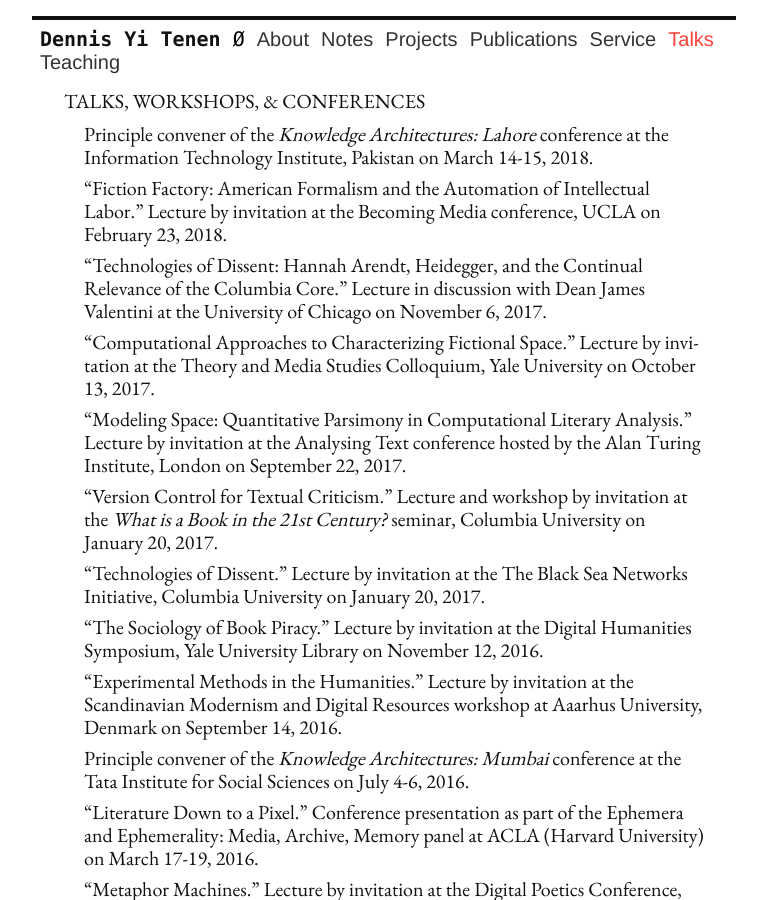
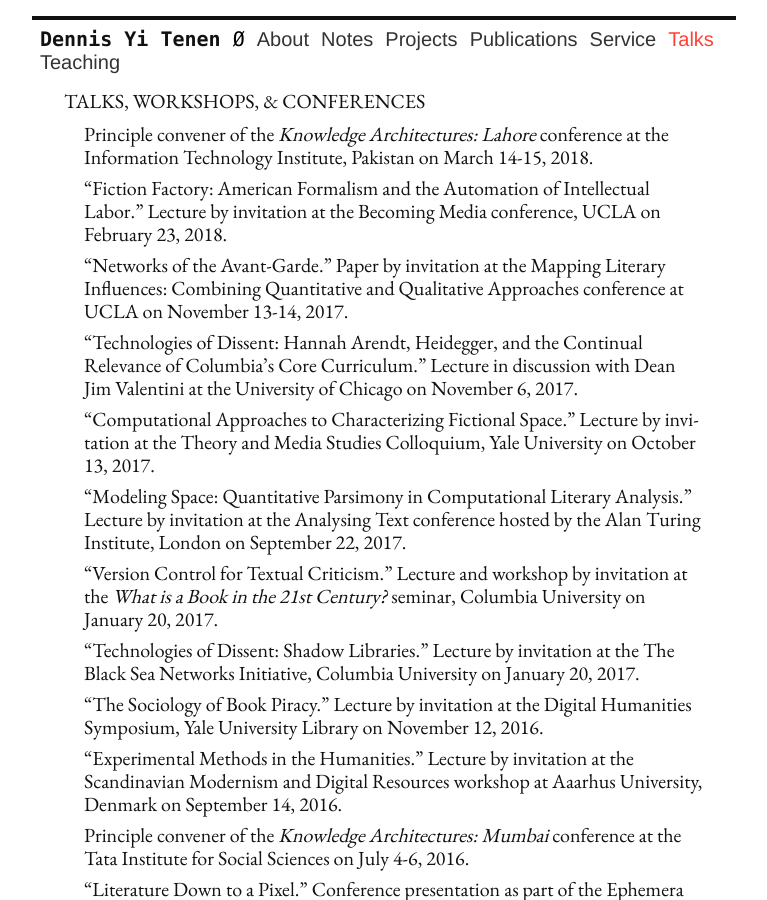
Before and after one commit to denten/denten.github.io, a Jekyll site: the page built from _pages/talks.md, in a window 1280 px wide and 900 px high. Shown: the whole window, without its empty margins (256-1023 px from the left). Built offline with Jekyll 4.4.1, drawn with Linux system fonts in a browser that asks for light colours; nearby versions of some CDN libraries; library files that are not in the unit come from our copies.

Commit message:
update talk list

```diff
--- a/_includes/CV/06-talks.md
+++ b/_includes/CV/06-talks.md
@@ -5,9 +5,12 @@
   the Information Technology Institute, Pakistan on March 14-15, 2018.
 - "Fiction Factory: American Formalism and the Automation of Intellectual
   Labor." Lecture by invitation at the Becoming Media conference, UCLA on February 23, 2018.
+- "Networks of the Avant-Garde." Paper by invitation at the Mapping Literary
+  Influences: Combining Quantitative and Qualitative Approaches conference at
+UCLA on November 13-14, 2017.
 - "Technologies of Dissent: Hannah Arendt, Heidegger, and the Continual
-  Relevance of the Columbia Core." Lecture in discussion with Dean James
-Valentini at the University of Chicago on November 6, 2017.
+  Relevance of Columbia's Core Curriculum." Lecture in discussion with Dean
+Jim Valentini at the University of Chicago on November 6, 2017.
 - "Computational Approaches to Characterizing Fictional Space." Lecture by
   invitation at the Theory and Media Studies Colloquium, Yale University on
 October 13, 2017.
@@ -17,7 +20,7 @@
 - "Version Control for Textual Criticism." Lecture and workshop by invitation
   at the *What is a Book in the 21st Century?* seminar, Columbia University on
 January 20, 2017.
-- "Technologies of Dissent." Lecture by invitation at the The Black Sea
+- "Technologies of Dissent: Shadow Libraries." Lecture by invitation at the The Black Sea
   Networks Initiative, Columbia University on January 20, 2017.
 - "The Sociology of Book Piracy." Lecture by invitation at the Digital
   Humanities Symposium, Yale University Library on November 12, 2016.
```
